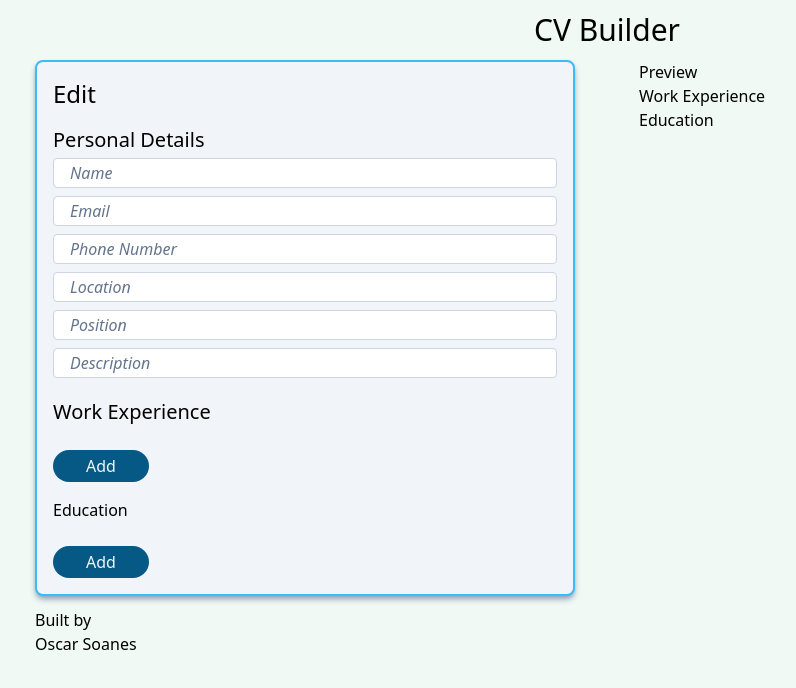
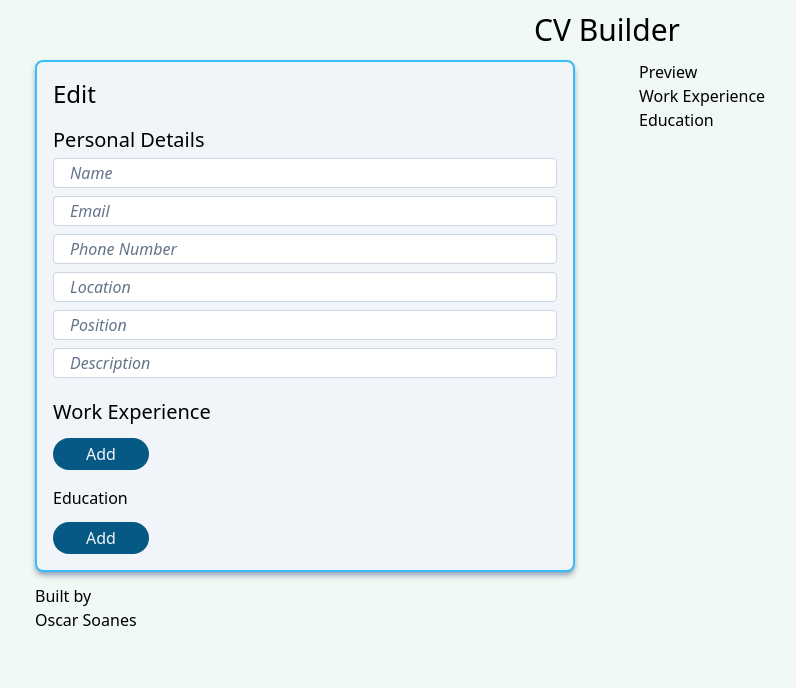
Before and after one commit to OscarSoanes/cv-project, a React (Create React App) app: page / in a window 1280 px wide. Shown: the top 688 px of the page, without its empty margins (33-829 px from the left). Built offline with nearby package versions, Linux system fonts and the light colour scheme.

Commit message:
Modifcations to margin again, with a section margin

```diff
--- a/src/components/editSection/ButtonPrimary.jsx
+++ b/src/components/editSection/ButtonPrimary.jsx
@@ -1,3 +1,3 @@
 export function ButtonPrimary({onClick, text}) {
-    return (<button onClick={onClick} className="button bg-sky-800 text-slate-100 hover:bg-sky-700 mt-6">{text}</button>)
+    return (<button onClick={onClick} className="button bg-sky-800 text-slate-100 hover:bg-sky-700 mt-3">{text}</button>)
 }
--- a/src/components/editSection/Details.jsx
+++ b/src/components/editSection/Details.jsx
@@ -22,7 +22,7 @@ export function Details({dataKey, inputs, inputHandler, removeHandler, setDate,
     }
 
     return (
-        <section>
+        <section className="my-4">
             <h4>Section {index+1}</h4>
             {inputs.map((input) => {
                 if (input.id.includes("startDate")) {
```
